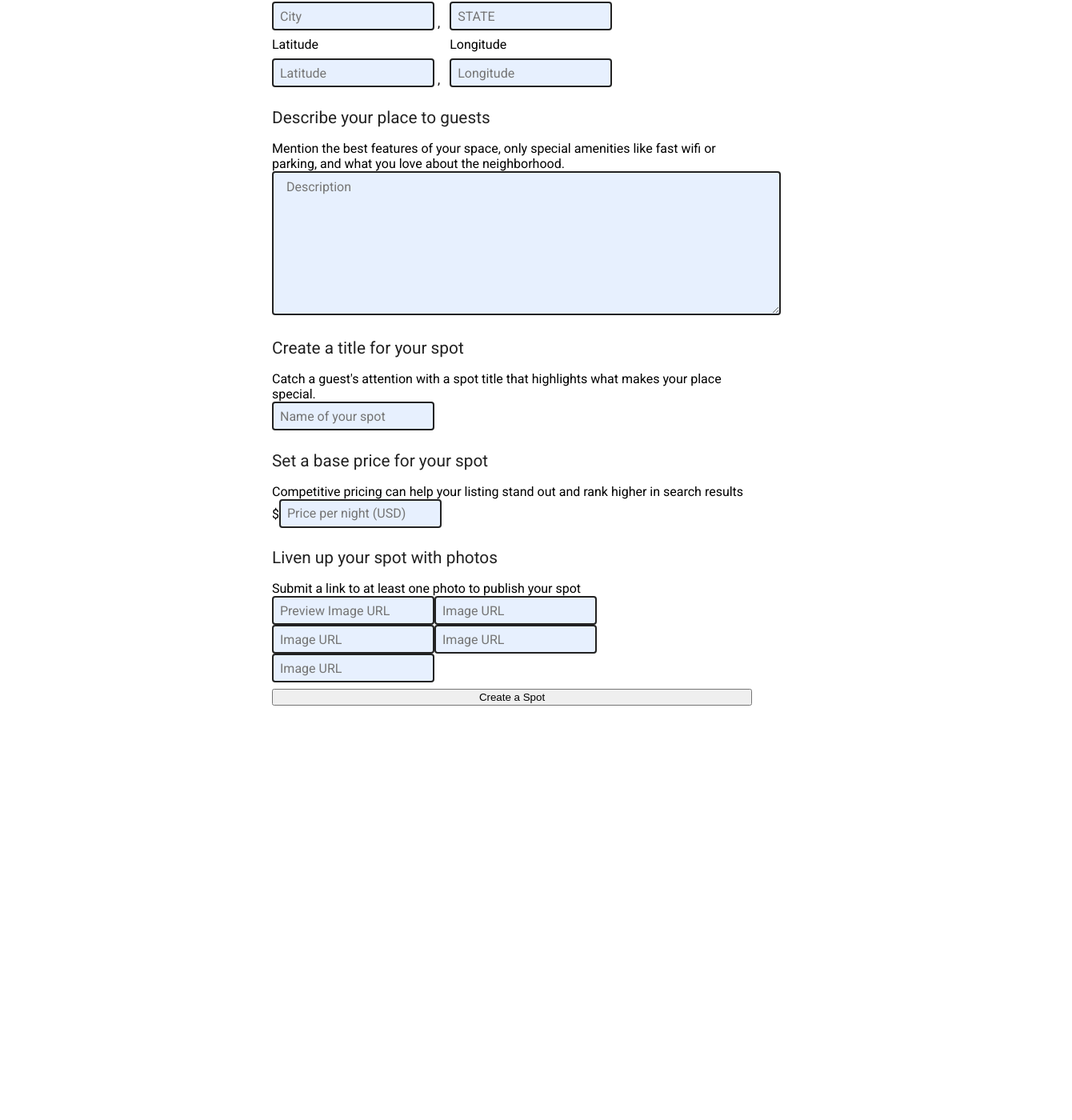
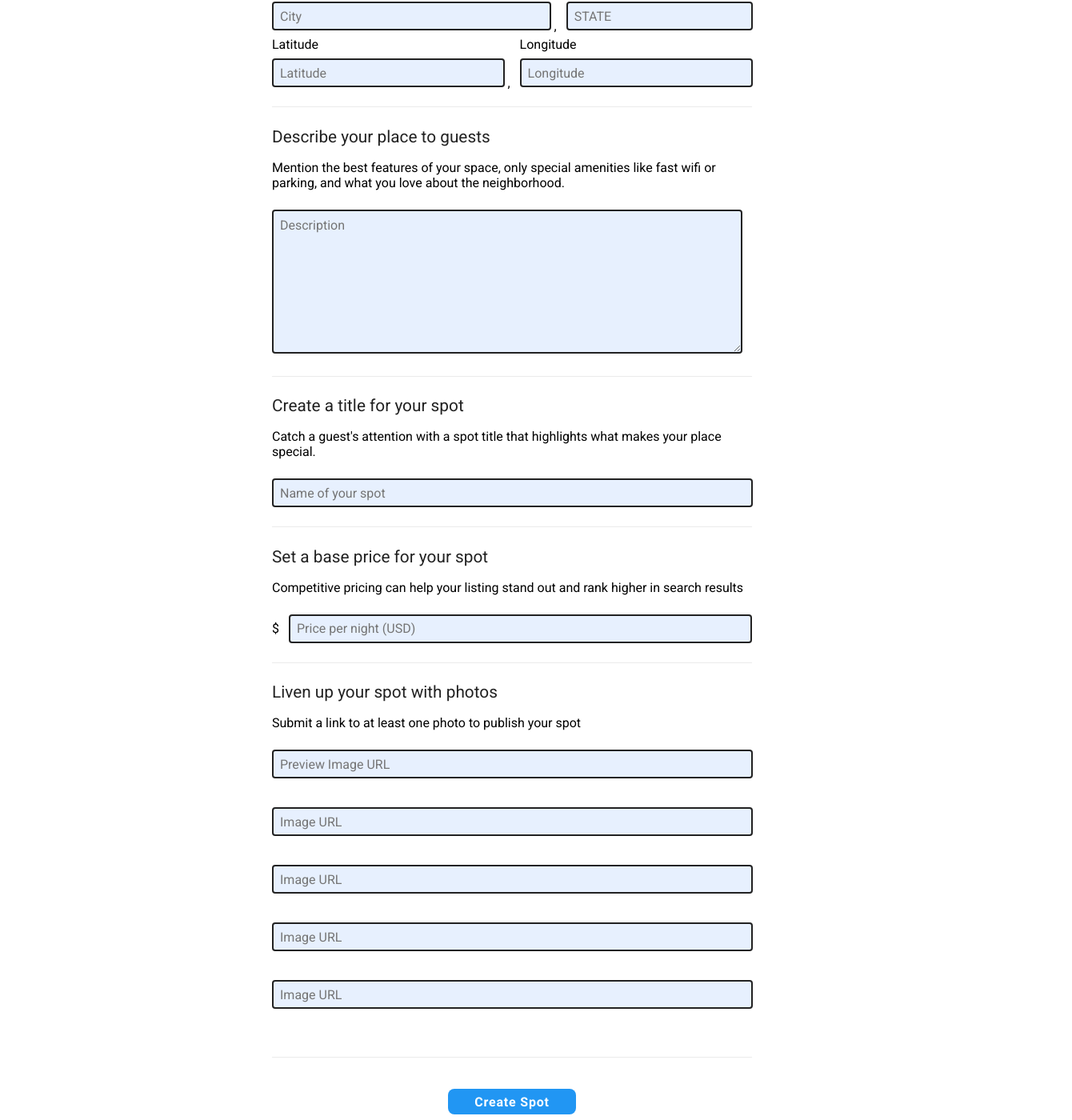
Before and after one commit to JosephRBryant/o2bnb, a React (Vite) app in the folder frontend/: page /spots/new in a window 1280 px wide. Shown: the part 429-1829 px from the top of the page at 80% size, 1340 px wide, since content can reach past the window. Before the commit the page ends 1311 px from the top, so only its background shows below. Built offline with nearby package versions, Linux system fonts and the light colour scheme; no server answers.

Commit message:
finished styling and error handling for create spot in root

```diff
--- a/frontend/src/screens/CreateSpot/CreateSpot.css
+++ b/frontend/src/screens/CreateSpot/CreateSpot.css
@@ -5,6 +5,7 @@
 }
 
 .create-spot-header {
+  max-width: 600px;
   margin-bottom: 1.5rem;
 }
 
@@ -12,10 +13,25 @@
   font-family: 'Roboto', sans-serif;
 }
 
+.form-create-spot input {
+  width: calc(100% - 1.2rem);
+}
+
+.label-error {
+  display: flex;
+  align-items: center;
+}
+
+.label-error p {
+  color: red;
+  position: relative;
+  margin-left: 1rem;
+}
+
 #description {
-  width: 100%;
+  width: calc(100% - 2rem);
   height: 10rem;
-  padding: .5rem 1rem;
+  padding: .5rem;
   background-color: #E7F0FE;
   border: 2px solid #222;
   border-radius: .25rem;
@@ -26,11 +42,41 @@
 .form-comma {
   margin: 0 .75rem 0 .25rem;
   position: relative;
-  top: .5rem;
+  top: 3rem;
 }
 .form-city-state,
 .form-lat-lng {
   display: flex;
+  justify-content: space-between;
+}
+
+.form-city {
+  width: 60%;
+}
+
+.form-state {
+  width: 40%;
+}
+
+.form-lat,
+.form-lng {
+  width: 100%;
+}
+
+.form-lat-lng,
+.form-description,
+.form-title,
+.form-price,
+.form-photos {
+  padding: 0 0 1.5rem 0;
+  box-shadow: rgb(0 0 0 / 8%) 0 1px 0;
+
+}
+
+.form-price-input {
+  display: flex;
+  align-items: center;
+  gap: .75rem;
 }
 
 .form-city .label-error,
@@ -39,3 +85,43 @@
 .form-lng .label-error {
   margin-bottom: 0.5rem;
 }
+
+.form-description .sub-header,
+.form-title .sub-header,
+.form-price .sub-header,
+.form-photos .sub-header {
+margin-bottom: 1.5rem;
+}
+/*
+.form-photos input {
+
+} */
+
+.image-url-errors {
+  height: 4.5rem;
+}
+
+.form-photos p:not(.sub-header) {
+  margin-top: .5rem;
+  color: red;
+}
+
+.form-button {
+  display: flex;
+  justify-content: center;
+  margin: 2rem 0;
+}
+
+.form-button button {
+  height: 2rem;
+  width: 10rem;
+  border: none;
+  border-radius: .5rem;
+  background-color: #2196F3;
+  color: #fff;
+  font-family: 'Roboto', sans-serif;
+  font-size: 1rem;
+  font-weight: bold;
+  letter-spacing: .05rem;
+  cursor: pointer;
+}
--- a/frontend/src/screens/CreateSpot/CreateSpot.jsx
+++ b/frontend/src/screens/CreateSpot/CreateSpot.jsx
@@ -10,6 +10,11 @@ function CreateSpot() {
   const [isLoaded, setIsLoaded] = useState(false);
   const [errors, setErrors] = useState({});
   const spots = useSelector(state => state.spotState.allSpots)
+  const [prevImgErr, setPrevImgErr] = useState('');
+  const [imgAErr, setImgAErr] = useState('');
+  const [imgBErr, setImgBErr] = useState('');
+  const [imgCErr, setImgCErr] = useState('');
+  const [imgDErr, setImgDErr] = useState('');
 
   const [spotForm, setSpotForm] = useState({
     address: '',
@@ -33,32 +38,53 @@ function CreateSpot() {
     setErrors({});
 
     try {
+      if (!spotForm.previewImage) {
+        setPrevImgErr('Preview image is required');
+      } else if (!endsWithImage(spotForm.previewImage)) {
+        setPrevImgErr('Image URL must end in .png, .jpg, or .jpeg');
+        delete spotForm.previewImage;
+      }
+
+      if (spotForm.imgAErr && endsWithImage(spotForm.imageA) === false) {
+        setImgAErr('Image URL must end in .png, .jpg, or .jpeg');
+        delete spotForm.imageA;
+      }
+
+      if (spotForm.imgBErr && endsWithImage(spotForm.imageB) === false) {
+        setImgBErr('Image URL must end in .png, .jpg, or .jpeg');
+        delete spotForm.imageB;
+      }
+
+      if (spotForm.imgCErr && endsWithImage(spotForm.imageC) === false) {
+        setImgCErr('Image URL must end in .png, .jpg, or .jpeg');
+        delete spotForm.imageC;
+      }
+
+      if (spotForm.imgDErr && endsWithImage(spotForm.imageD) === false) {
+        setImgDErr('Image URL must end in .png, .jpg, or .jpeg');
+        delete spotForm.imageD;
+      }
+
       spotForm.lat = Number(spotForm.lat);
       spotForm.lng = Number(spotForm.lng);
       spotForm.price = Number(spotForm.price);
 
       const res = await dispatch(createSpotThunk(spotForm));
+
       if (!res.id) {
         const err = await res.json();
-        console.log('res not ok in thunk', err);
         const backendErrors = {};
         backendErrors.message = err.message;
-
         setErrors(err.errors);
-        console.log('console log spts after create dispatch', err.errors.state);
+      } else {
+        console.log('res', res);
+        navigate(`/spots/${res.id}`)
       }
     } catch (error) {
       return error;
     }
 
   }
-
-  // function findCurrentSpot(spots) {
-  //   let spot = spots.filter(spot => spot.address === spotForm.address)
-  //   spot = spot[0];
-  //   console.log('find cur spot func', spot, spot.id);
-  //   return spot;
-  // }
 
   function updateSpotForm(e, label) {
     setSpotForm(prev => {
@@ -68,12 +94,34 @@ function CreateSpot() {
     })
   }
 
+  function endsWithImage(value) {
+    if (
+      !value.endsWith('.png') &&
+      !value.endsWith('.jpg') &&
+      !value.endsWith('.jpeg')
+    ) {
+      return false
+    } else {
+      return true
+    }
+  }
+
+  // function validateImage(label) {
+  //   if (label === 'previewImage' && !spotForm.previewImage.length) {
+  //     return 'Preview image is required';
+  //   }
+  //   if (!spotForm[label].endsWith('.png') && !spotForm[label].endsWith('.jpg') && !spotForm[label].endsWith('.jpeg')) {
+  //     return 'Image URL must end in .png, .jpg, or .jpeg';
+  //   }
+  //   return;
+  // }
+
   return (
     <main className="create-spot-main">
       <header className='create-spot-header'>
         <h1>Create a New Spot</h1>
         <h2>Where&apos;s your place located?</h2>
-        <p>Guests will only get your exact address once they&apos;ve booked a reservation.</p>
+        <p className='sub-header'>Guests will only get your exact address once they&apos;ve booked a reservation.</p>
       </header>
       <form className="form-create-spot" onSubmit={onSubmit}>
         <div className="label-error">
@@ -93,8 +141,8 @@ function CreateSpot() {
               <p>{errors.city}</p>
             </div>
             <input type="text" name="city" id="city" onChange={(e) => updateSpotForm(e, 'city')} value={spotForm.city} placeholder="City" />
+          </div>
             <span className='form-comma'>,</span>
-          </div>
           <div className="form-state">
             <div className="label-error">
               <label htmlFor="state">State</label>
@@ -110,8 +158,8 @@ function CreateSpot() {
               <p>{errors.lat}</p>
             </div>
             <input type="text" name="lat" id="lat" onChange={(e) => updateSpotForm(e, 'lat')} value={spotForm.lat} placeholder="Latitude" />
+          </div>
             <span className="form-comma">,</span>
-          </div>
           <div className="form-lng">
             <div className="label-error">
               <label htmlFor="lng">Longitude</label>
@@ -121,18 +169,27 @@ function CreateSpot() {
           </div>
         </div>
         <div className="form-description">
+          <div className="label-error">
             <h2>Describe your place to guests</h2>
-          <p>Mention the best features of your space, only special amenities like fast wifi or parking, and what you love about the neighborhood.</p>
+            <p>{errors.description}</p>
+          </div>
+          <p className='sub-header'>Mention the best features of your space, only special amenities like fast wifi or parking, and what you love about the neighborhood.</p>
           <textarea name="description" id="description" onChange={(e) => updateSpotForm(e, 'description')} value={spotForm.description} placeholder="Description"></textarea>
         </div>
         <div className="form-title">
+          <div className="label-error">
             <h2>Create a title for your spot</h2>
-          <p>Catch a guest&apos;s attention with a spot title that highlights what makes your place special.</p>
+            <p>{errors.name}</p>
+          </div>
+          <p className='sub-header'>Catch a guest&apos;s attention with a spot title that highlights what makes your place special.</p>
           <input type="text" name="name" id="name" onChange={(e) => updateSpotForm(e, 'name')} value={spotForm.name} placeholder="Name of your spot" />
         </div>
         <div className="form-price">
+          <div className="label-error">
             <h2>Set a base price for your spot</h2>
-          <p>Competitive pricing can help your listing stand out and rank higher
+            <p>{errors.price}</p>
+          </div>
+          <p className='sub-header'>Competitive pricing can help your listing stand out and rank higher
           in search results</p>
           <div className="form-price-input">
             $
@@ -141,37 +198,35 @@ function CreateSpot() {
         </div>
         <div className="form-photos">
           <h2>Liven up your spot with photos</h2>
-          <p>Submit a link to at least one photo to publish your spot</p>
-          <input type="text" name="previewImage" id="previewImage" onChange={(e) => updateSpotForm(e, 'previewImage')} value={spotForm.previewImage} placeholder="Preview Image URL" required/>
+          <p className='sub-header'>Submit a link to at least one photo to publish your spot</p>
+          <div className="image-url-errors">
+            <input type="text" name="previewImage" id="previewImage" onChange={(e) => updateSpotForm(e, 'previewImage')} value={spotForm.previewImage} placeholder="Preview Image URL"/>
+            <p>{!prevImgErr && errors.url ? errors.url : null}</p>
+          </div>
+          <div className="image-url-errors">
             <input type="text" name="imageA" id="imageA" onChange={(e) => updateSpotForm(e, 'imageA')} value={spotForm.imageA} placeholder="Image URL" />
+            <p>{imgAErr}</p>
+          </div>
+          <div className="image-url-errors">
             <input type="text" name="imageB" id="imageB" onChange={(e) => updateSpotForm(e, 'imageB')} value={spotForm.imageB} placeholder="Image URL" />
+            <p>{imgBErr}</p>
+          </div>
+          <div className="image-url-errors">
             <input type="text" name="imageC" id="imageC" onChange={(e) => updateSpotForm(e, 'imageC')} value={spotForm.imageC} placeholder="Image URL" />
+            <p>{imgCErr}</p>
+          </div>
+          <div className="image-url-errors">
             <input type="text" name="imageD" id="imageD" onChange={(e) => updateSpotForm(e, 'imageD')} value={spotForm.imageD} placeholder="Image URL" />
+            <p>{imgDErr}</p>
           </div>
-        <button type="submit">Create a Spot</button>
+
+        </div>
+        <div className="form-button">
+          <button type="submit">Create Spot</button>
+        </div>
       </form>
     </main>
   )
 }
 
 export default CreateSpot;
-
-// const findCurrentSpot = (spots) => {
-//  let spot = spots.filter(spot => spot.address === address)
-//  spot = spot[0];
-//  console.log('find cur spot func', spot, spot.id);
-//  return spot;
-// }
-
-
-// for ( let image of imageForm) {
-//   const imageObj = {};
-//   if (image === imageForm[0]) {
-//     imageObj.spotId = findCurrentSpot(spots).id;
-//     imageObj.url = image;
-//     imageObj.preview = true;
-//   } else {
-//     imageObj.spotId = findCurrentSpot(spots).id;
-//     imageObj.url = image;
-//     imageObj.preview = false;
-//   }
--- a/frontend/src/screens/SpotDetails/SpotDetails.css
+++ b/frontend/src/screens/SpotDetails/SpotDetails.css
@@ -9,6 +9,10 @@ header {
   display: flex;
   flex-direction: column;
   align-items: center;
+}
+
+.spot-detail-header {
+  margin-bottom: 1.5rem;
 }
 
 .spot-detail-container {
--- a/frontend/src/screens/SpotDetails/SpotDetails.jsx
+++ b/frontend/src/screens/SpotDetails/SpotDetails.jsx
@@ -12,6 +12,7 @@ const SpotDetails = () => {
   const { spotId } = useParams();
   const [isLoaded, setIsLoaded] = useState(false);
   const [spot, setSpot] = useState({});
+  const placeholder = 'https://placehold.co/500x500/2196F3/fff/?font=raleway&text=image';
 
   let previewImage;
   let spotImages;
@@ -50,17 +51,17 @@ const SpotDetails = () => {
 
   return (
     <main className="spot-detail-main">
-      <header>
+      <header className="spot-detail-header">
         <h1>{spotDetails.name}</h1>
         <p>{`${spotDetails.city}, ${spotDetails.state}, ${spotDetails.country}`}</p>
       </header>
       <div className="spot-detail-container">
         <div className="image-container">
           <div className="prev-img" style={{backgroundImage: `url(${previewImage.url})`}}></div>
-          <div className="thumb-img img-a" style={{backgroundImage: `url(${spotImages[1].url})`}}></div>
-          <div className="thumb-img img-b" style={{backgroundImage: `url(${spotImages[2].url})`}}></div>
-          <div className="thumb-img img-c" style={{backgroundImage: `url(${spotImages[3].url})`}}></div>
-          <div className="thumb-img img-d" style={{backgroundImage: `url(${spotImages[4].url})`}}></div>
+          <div className="thumb-img img-a" style={{backgroundImage: `url(${spotImages[1] && spotImages[1].url ? spotImages[1].url : placeholder})`}}></div>
+          <div className="thumb-img img-b" style={{backgroundImage: `url(${spotImages[2] && spotImages[2].url ? spotImages[2].url : placeholder})`}}></div>
+          <div className="thumb-img img-c" style={{backgroundImage: `url(${spotImages[3] && spotImages[3].url ? spotImages[3].url : placeholder})`}}></div>
+          <div className="thumb-img img-d" style={{backgroundImage: `url(${spotImages[4] && spotImages[4].url ? spotImages[4].url : placeholder})`}}></div>
         </div>
         <div className="spot-info-container">
           <div className="spot-description">
--- a/frontend/src/store/spots.js
+++ b/frontend/src/store/spots.js
@@ -99,6 +99,13 @@ export const createSpotThunk = (spotForm) => async (dispatch) => {
       imageD
     }
 
+    for (let data in spotData) {
+      if (data === undefined || data === '') {
+        delete spotData[data]
+      }
+    }
+    console.log('spotdata before dispatch', spotData);
+
     const images = {
       previewImage: previewImage,
       imageA: imageA,
@@ -107,6 +114,7 @@ export const createSpotThunk = (spotForm) => async (dispatch) => {
       imageD: imageD
     }
 
+    console.log('spotData object in thunk',  spotData);
     console.log('images object in thunk',  images);
 
     const options = {
@@ -122,36 +130,13 @@ export const createSpotThunk = (spotForm) => async (dispatch) => {
       await dispatch(createSpot(data));
       return data;
     } else {
+      console.log('res json', res.json());
       throw res;
     }
   } catch (error) {
     return error;
   }
 }
-
-// export const createSpotImageThunk = (image, spotId) => async (dispatch) => {
-//   try {
-//     console.log('start of createSpotImageThunk');
-//     const options = {
-//       method: 'POST',
-//       headers: {'Content-Type': 'application/json'},
-//       body: JSON.stringify(image)
-//     }
-
-//     const res = await csrfFetch(`/api/spots/${spotId}/images`, options);
-
-//     if (res.ok) {
-//       const data = await res.json();
-//       console.log('create spot img data', data);
-//       await dispatch(createSpotImage(data));
-//       return res;
-//     } else {
-//       throw res;
-//     }
-//   } catch (error) {
-//     return error;
-//   }
-// }
 
 const initialState = {
   allSpots: [],
```
Lines whose indentation alone changed are shown as unchanged.
